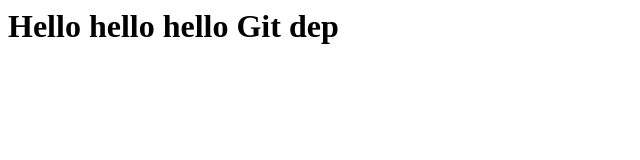
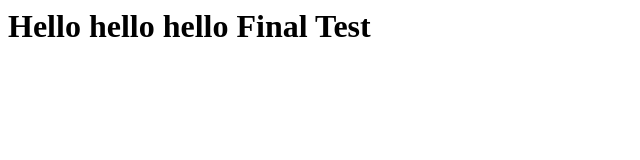
Before and after one commit to Pathee117/cloud-web, a plain HTML site: page index.html in a window 1280 px wide. Shown: the whole page, without its empty margins (0-640 px from the left). Drawn offline with Linux system fonts and the light colour scheme.

```diff
--- a/index.html
+++ b/index.html
@@ -1 +1 @@
-<h1>Hello hello hello Git dep</h1>
+<h1>Hello hello hello Final Test</h1>
```
